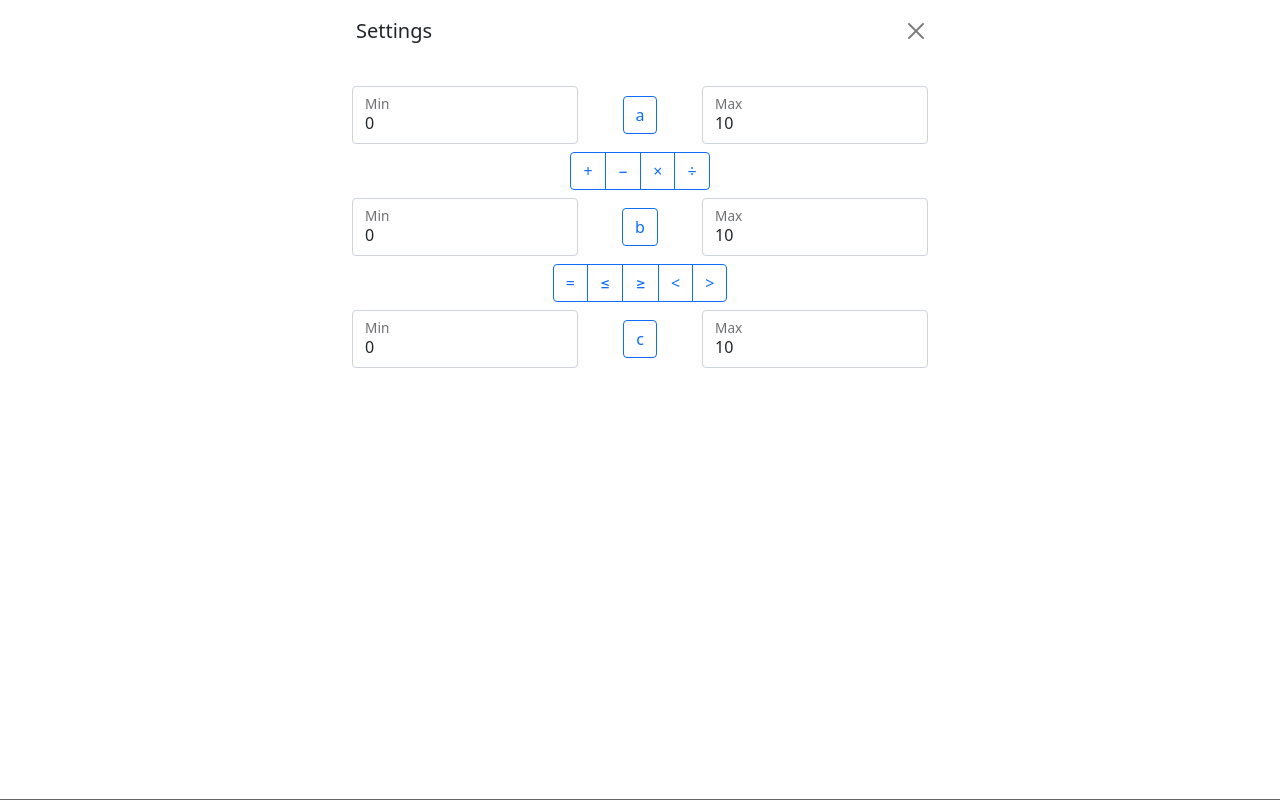
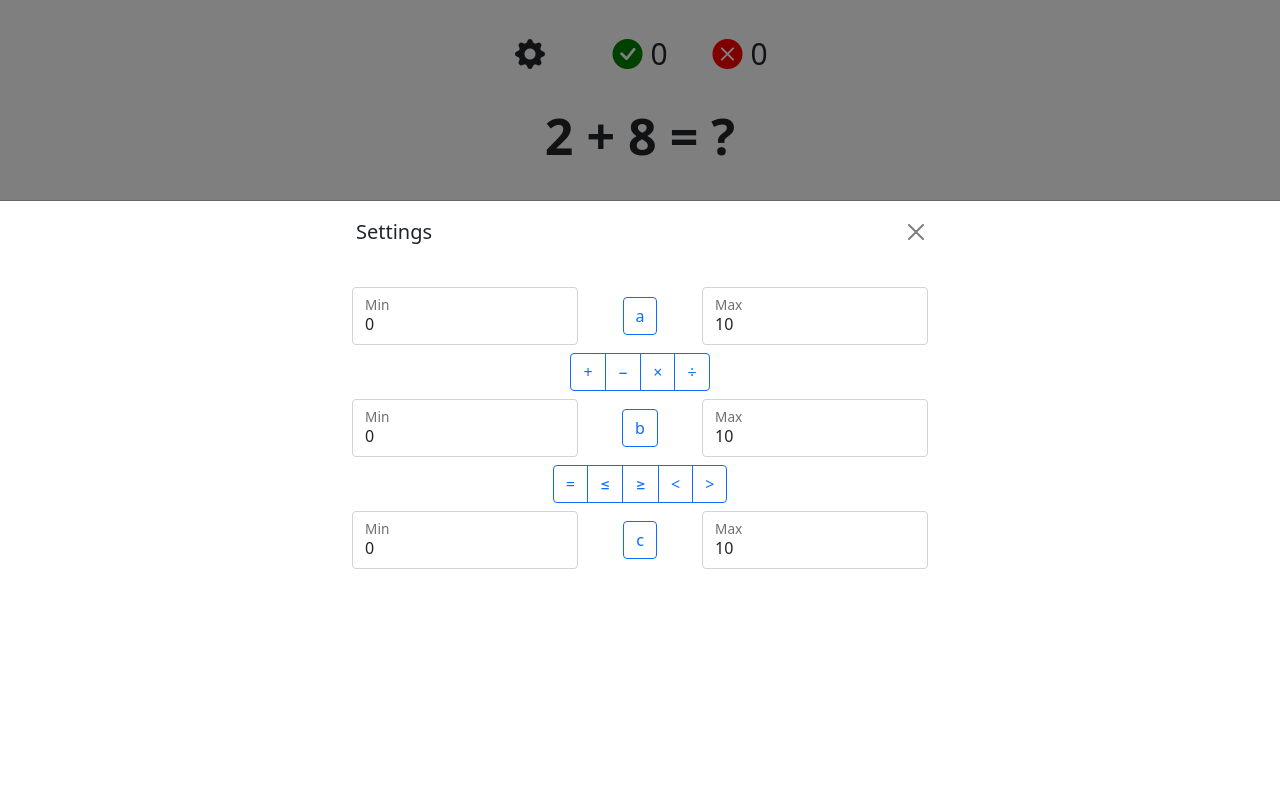
Before and after one commit to br4ch1st0chr0n3/mini-games, a plain HTML site: page docs/index.html in a window 1280 px wide. Both pictures are taken after a click on the button 530 px from the left and 53 px from the top of the page. Drawn offline with nearby package versions, Linux system fonts and the light colour scheme.

Commit message:
use bottom offcanvas to see task

```diff
--- a/docs/index.html
+++ b/docs/index.html
@@ -114,7 +114,7 @@
         <div class="col-3 d-grid fixed"></div>
       </div>
 
-      <div class="offcanvas offcanvas-top h-auto" tabindex="-1" id="offcanvasBottom"
+      <div class="offcanvas offcanvas-bottom h-75" tabindex="-1" id="offcanvasBottom"
         aria-labelledby="offcanvasBottomLabel">
         <!-- <div> -->
         <div class="row justify-content-center">
```
